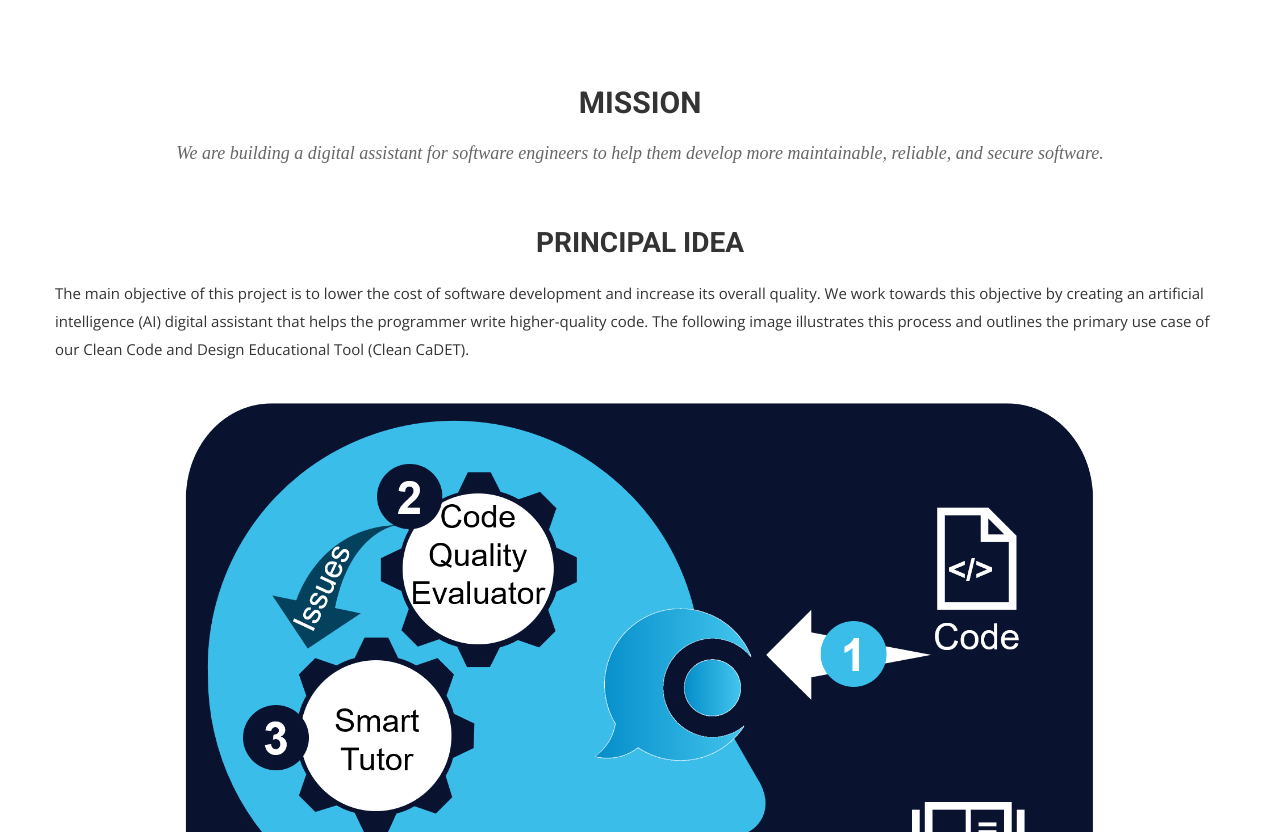
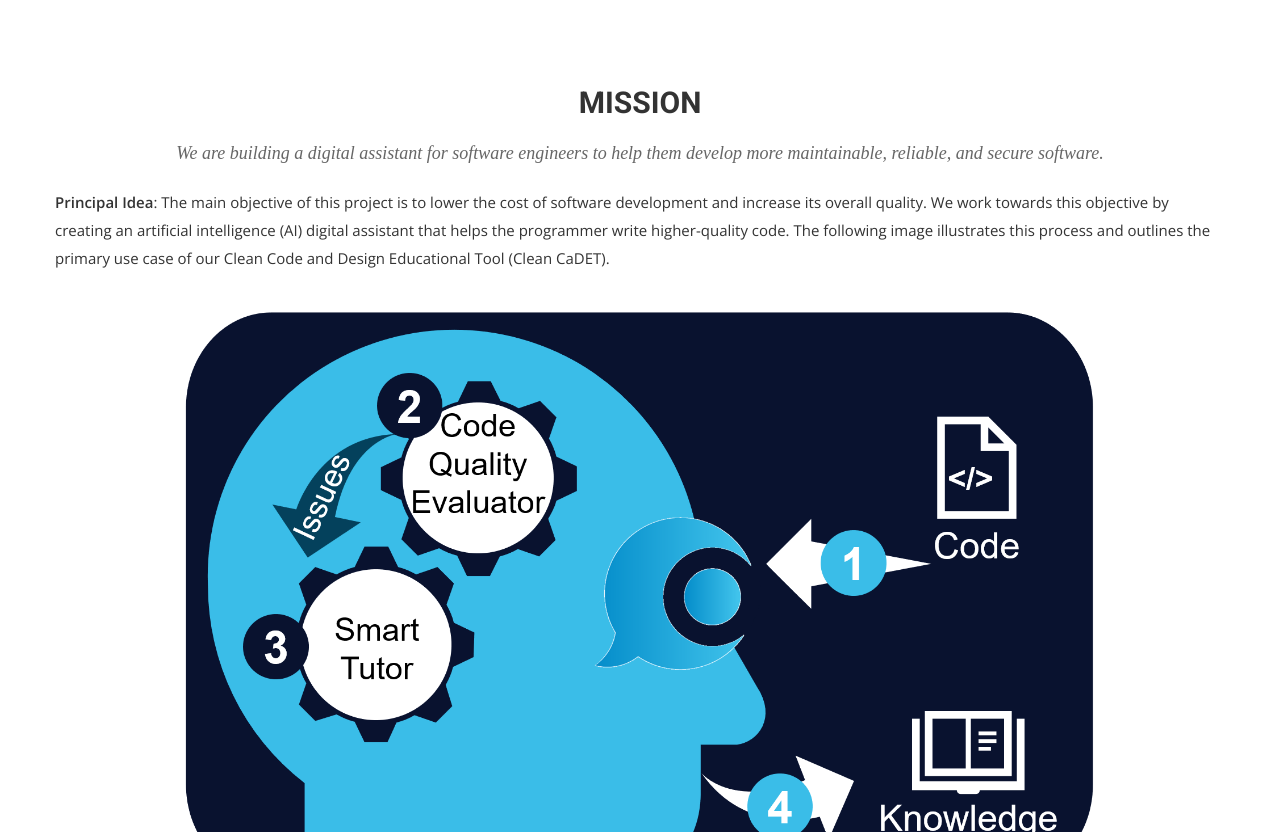
Before and after one commit to Clean-CaDET/clean-cadet.github.io, a Jekyll site: the page built from index.html, in a window 1280 px wide and 900 px high, scrolled down 1140 px, cut to the strip 68-900 px from the top of the window. Built offline with Jekyll 4.4.1, drawn with Linux system fonts in a browser that asks for light colours; nearby versions of some CDN libraries; some web fonts are replaced.

Commit message:
Update index.html

```diff
--- a/index.html
+++ b/index.html
@@ -48,13 +48,8 @@ permalink: /
 </section>
 <div class="container">
   <div class="row">
-    <div class="section-title">
-      <h2 id="project">Principal Idea</h2>
-    </div>
-  </div>
-  <div class="row">
       <p>
-        The main objective of this project is to lower the cost of software development and increase its overall quality.
+        <b>Principal Idea</b>: The main objective of this project is to lower the cost of software development and increase its overall quality.
         We work towards this objective by creating an artificial intelligence (AI) digital assistant that helps the programmer write higher-quality code.
         The following image illustrates this process and outlines the primary use case of our Clean Code and Design Educational Tool (Clean CaDET).
       </p>
```
